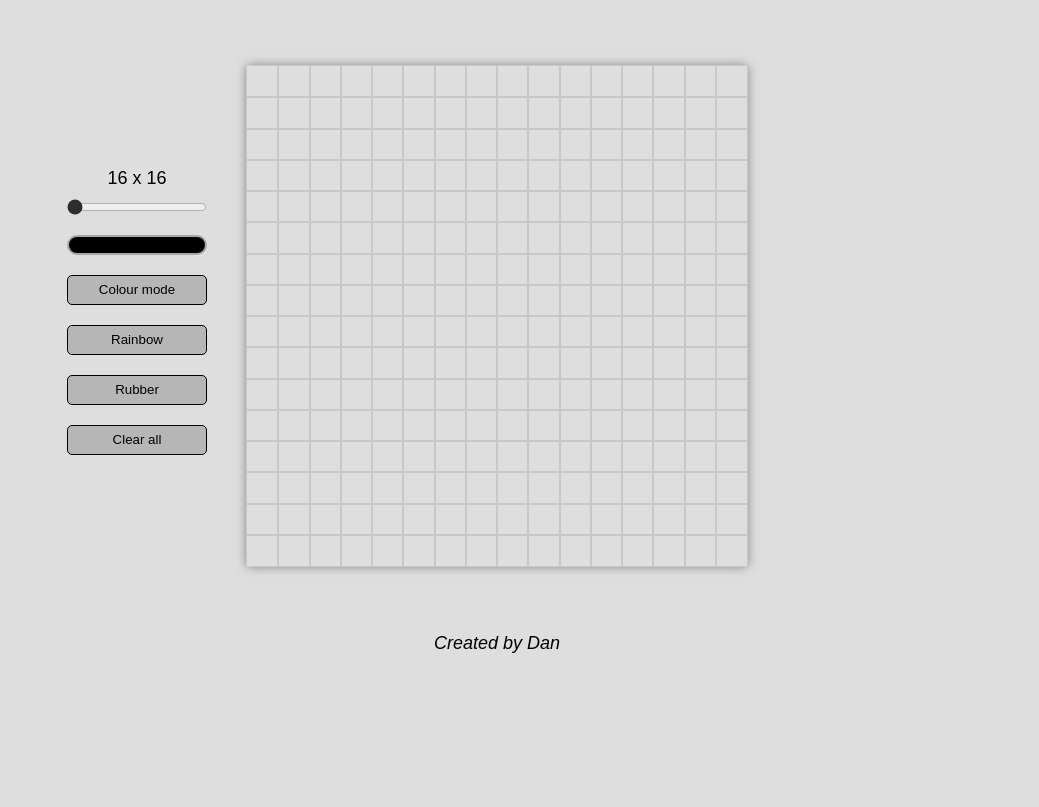
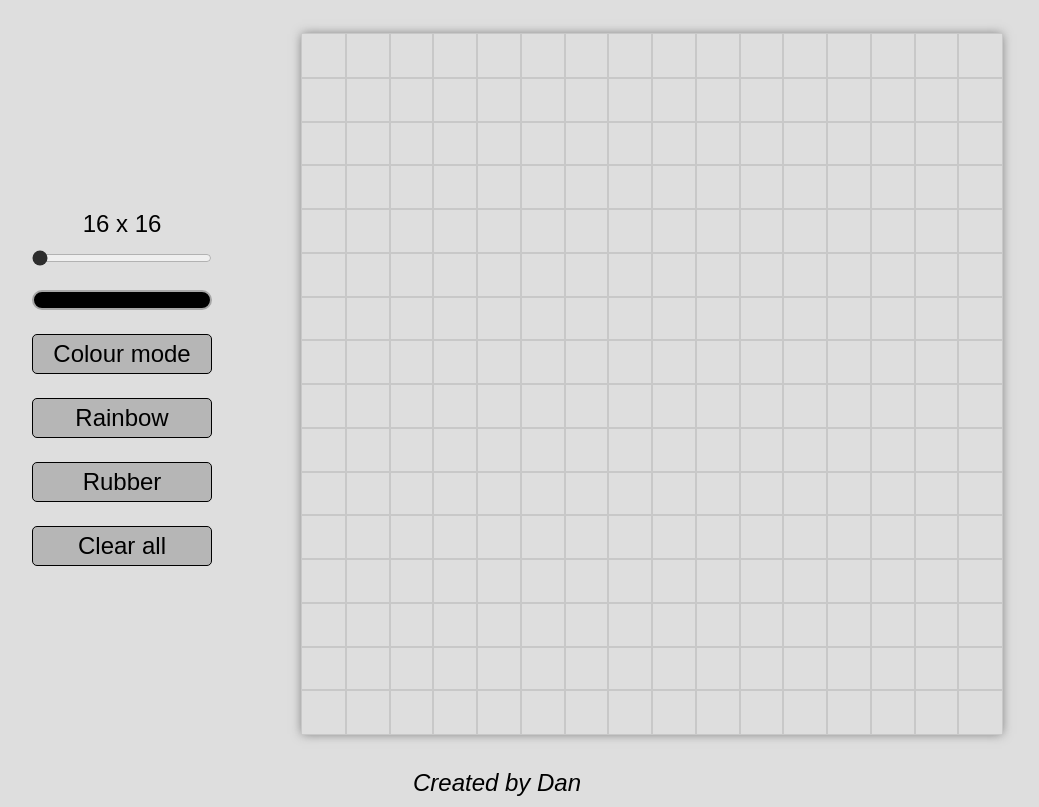
Before and after one commit to danbroady/TOP-etchSketch-project, a plain HTML site: page index.html in a window 1280 px wide. Shown: the part 136-943 px from the top of the page, without its empty margins (143-1182 px from the left). Before the commit the page ends 800 px from the top, so only its background shows below. Drawn offline with Linux system fonts and the light colour scheme; a web font is replaced by a local one.

Commit message:
CSS sizing amendments

```diff
--- a/styles.css
+++ b/styles.css
@@ -3,7 +3,6 @@
 * {
     margin: 0;
     padding: 0;
-    /* outline: solid 2px red; */
 }
 
 body {
@@ -13,7 +12,7 @@ body {
     justify-content: flex-start;
     font-family: 'Playwrite GB J', Arial, sans-serif;
     font-weight: 400;
-    font-size: 18px;
+    font-size: 24px;
     background-color: rgb(222, 222, 222);
 }
 
@@ -38,16 +37,17 @@ main {
     display: flex;
     flex-direction: column;
     align-items: stretch;
-    width: 140px;
-    margin: 15px;
+    width: 180px;
+    margin: 20px 65px 0px 65px;
     text-align: center;
 }
 
 button, input {
-    margin: 10px 0;
+    margin: 12px 0;
+    padding: 0px;
+    text-align: center;
     scale: 1;
     transition: all 0.5s;
-
 }
 button:hover,  input:hover {
     scale: 1.05;
@@ -58,13 +58,14 @@ button {
     background-color: #b6b6b6;
     border: solid 1px black;
     border-radius: 5px;
-    height: 30px;
+    height: 40px;
+    font-size: 24px;
 }
 
 .toggled {
-        background-color: black;
-        border: solid 1px #b6b6b6;
-        color: #b6b6b6;
+    background-color: black;
+    border: solid 1px #b6b6b6;
+    color: #b6b6b6;
 }
 
 #size {
@@ -76,7 +77,7 @@ button {
     flex-flow: column wrap;
     margin: 25px;
     box-shadow: 0px 0px 10px rgb(120, 120, 120);
-    height: 500px;
+    height: 700px;
     aspect-ratio: 1/1;
     flex-shrink: 0;
 }
@@ -94,8 +95,8 @@ button {
 }
 
 #spacer {
-    width: 140px;
-    margin: 15px;
+    width: 180px;
+    margin: 0px 65px;
 
 }
 
```
